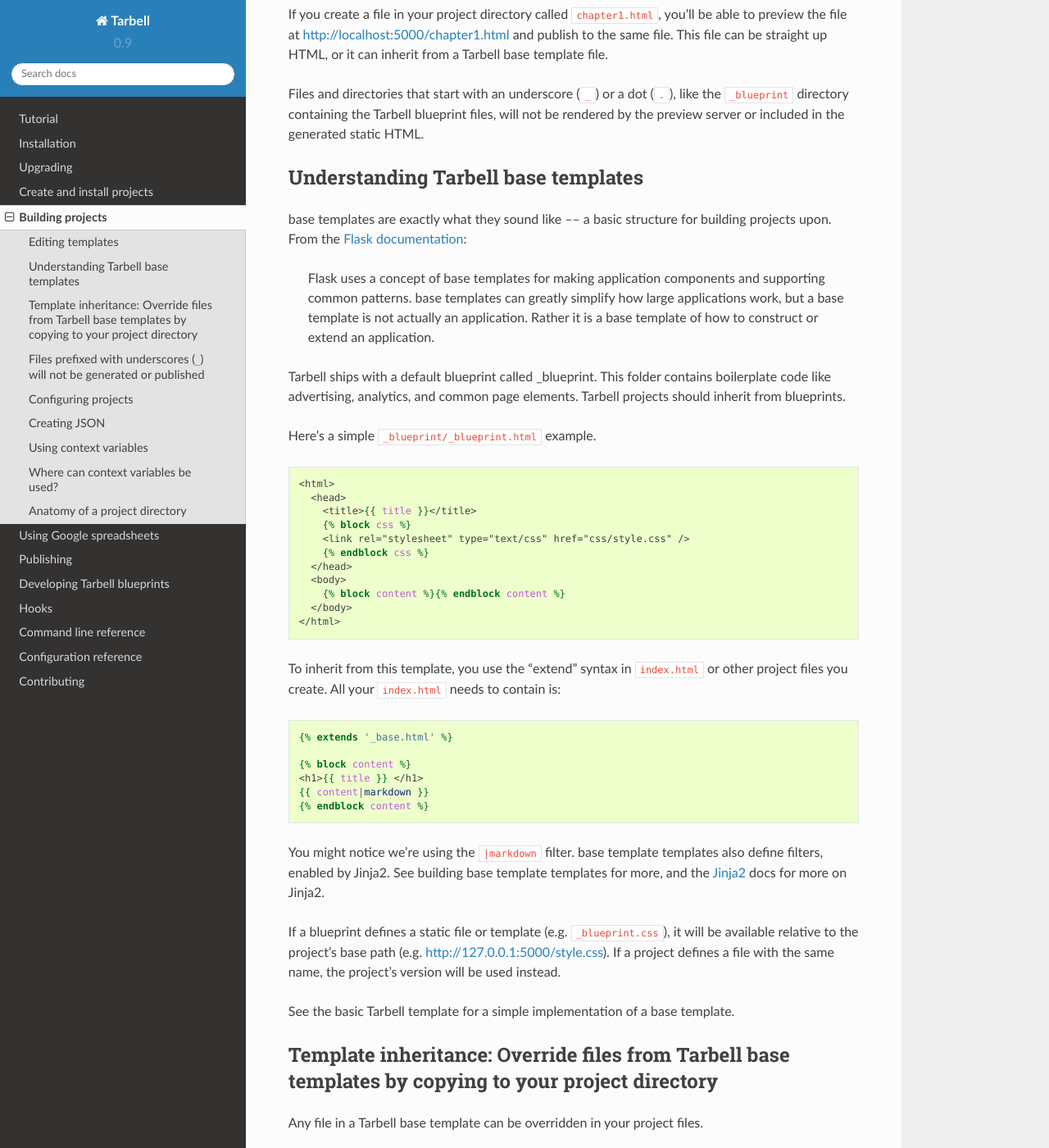
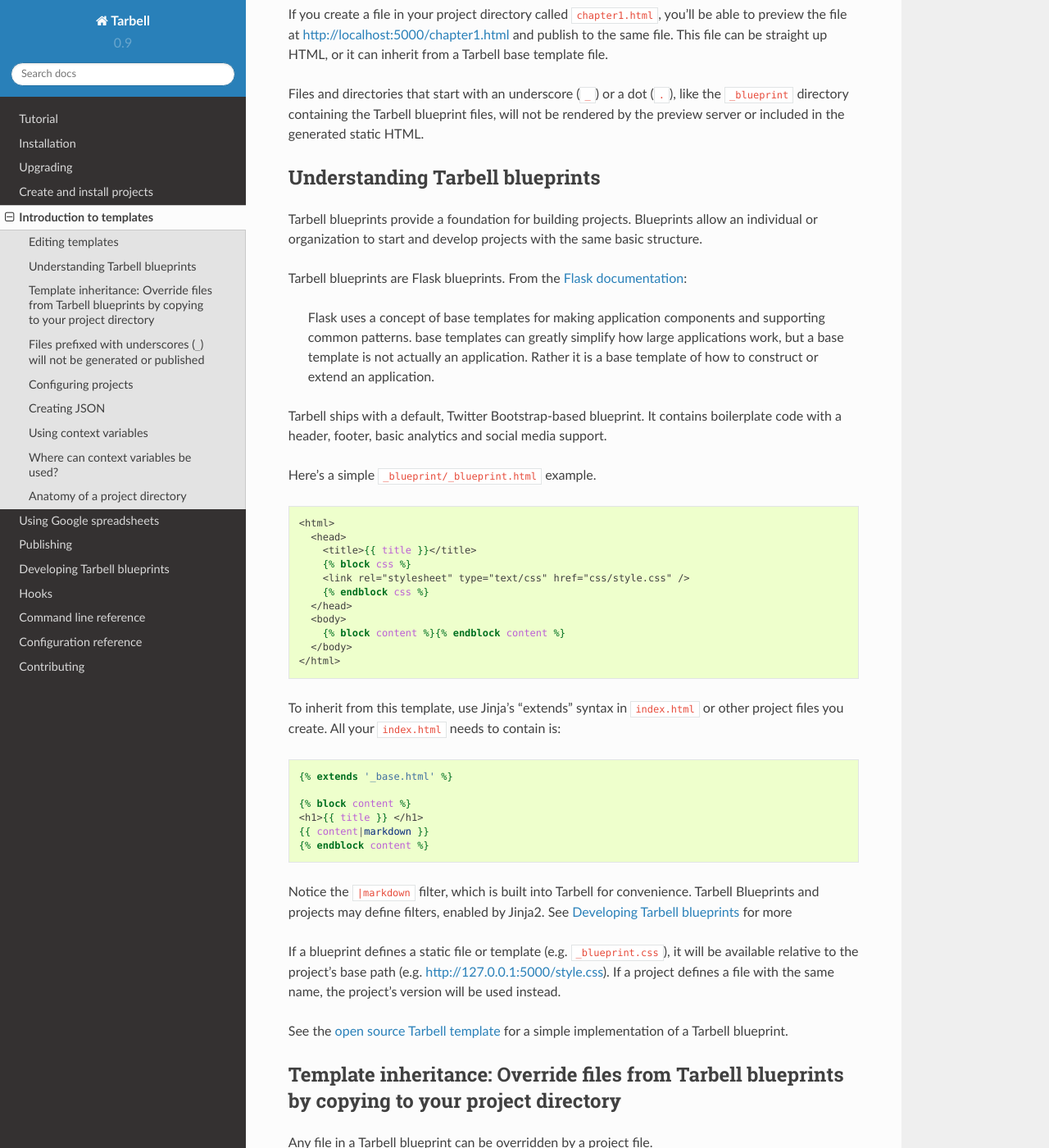
Before and after one commit to tarbell-project/tarbell, a Sphinx documentation site: the page built from tarbell/docs/build.rst, in a window 1280 px wide and 1400 px high, scrolled down 258 px. Shown: the whole window at 82% size. Built offline with Sphinx 7.4.7 and the Read the Docs theme 2.0.0, drawn with Linux system fonts in a browser that asks for light colours; pages that are not in the unit, such as notebooks, are missing from menus; some of the changed text lies outside the part shown.

Commit message:
edit docs

```diff
--- /dev/null
+++ b/tarbell/docs/blueprints.rst
@@ -0,0 +1,5 @@
+=============================
+Developing Tarbell blueprints
+=============================
+
+Under construction.
--- a/tarbell/docs/build.rst
+++ b/tarbell/docs/build.rst
@@ -1,25 +1,28 @@
-=================
-Building projects
-=================
+=========================
+Introduction to templates
+=========================
 
 Editing templates
 -----------------
 
-Tarbell projects consist of simple HTML pages that may use `Jinja2 <http://jinja.pocoo.org/docs/>`_ templating features.
+Tarbell projects consist of text files that may use `Jinja2 <http://jinja.pocoo.org/docs/>`_ templating features and any static assets.
 
 If you create a file in your project directory called ``chapter1.html``, you'll be able to preview the file at http://localhost:5000/chapter1.html and publish to the same file. This file can be straight up HTML, or it can inherit from a Tarbell base template file.
 
 Files and directories that start with an underscore (``_``) or a dot (``.``), like the ``_blueprint`` directory containing the Tarbell blueprint files, will not be rendered by the preview server or included in the generated static HTML.
 
 
-Understanding Tarbell base templates
+Understanding Tarbell blueprints
 --------------------------------
 
-base templates are exactly what they sound like –– a basic structure for building projects upon. From the `Flask documentation <http://flask.pocoo.org/docs/base templates/>`_:
+Tarbell blueprints provide a foundation for building projects. Blueprints allow an individual or organization
+to start and develop projects with the same basic structure.
+
+Tarbell blueprints are Flask blueprints. From the `Flask documentation <http://flask.pocoo.org/docs/base templates/>`_:
 
   Flask uses a concept of base templates for making application components and supporting common patterns. base templates can greatly simplify how large applications work, but a base template is not actually an application. Rather it is a base template of how to construct or extend an application.
 
-Tarbell ships with a default blueprint called _blueprint. This folder contains boilerplate code like advertising, analytics, and common page elements. Tarbell projects should inherit from blueprints.
+Tarbell ships with a default, Twitter Bootstrap-based blueprint. It contains boilerplate code with a header, footer, basic analytics and social media support.
 
 Here's a simple ``_blueprint/_blueprint.html`` example.
 
@@ -37,7 +40,7 @@
     </body>
   </html>
 
-To inherit from this template, you use the "extend" syntax in ``index.html`` or other project files you create. All your ``index.html`` needs to contain is:
+To inherit from this template, use Jinja's "extends" syntax in ``index.html`` or other project files you create. All your ``index.html`` needs to contain is:
 
 .. code-block:: django
 
@@ -48,20 +51,20 @@
   {{ content|markdown }}
   {% endblock content %}
 
-You might notice we're using the ``|markdown`` filter. base template templates also define filters, enabled by Jinja2. See building base template templates for more, and the `Jinja2 <http://jinja.pocoo.org/docs/>`_ docs for more on Jinja2.
+Notice the ``|markdown`` filter, which is built into Tarbell for convenience. Tarbell Blueprints and projects may define filters, enabled by Jinja2. See :doc:`blueprints` for more
 
 If a blueprint defines a static file or template (e.g. ``_blueprint.css``), it will be available relative to the project's base path (e.g. http://127.0.0.1:5000/style.css). If a project defines a file with the same name, the project's version will be used instead.
 
-See the basic Tarbell template for a simple implementation of a base template.
+See the `open source Tarbell template <https://github.com/newsapps/tarbell-template>`_ for a simple implementation of a Tarbell blueprint.
 
-Template inheritance: Override files from Tarbell base templates by copying to your project directory
+Template inheritance: Override files from Tarbell blueprints by copying to your project directory
 -------------------------------------------------------------------------------------------------
 
-Any file in a Tarbell base template can be overridden in your project files.
+Any file in a Tarbell blueprint can be overridden by a project file.
 
 For example, if your blueprint includes a file ``_blueprint/_nav.html``, you can create a file named ``_nav.html`` in your project directory and it will be published instead of the blueprint version.
 
-This works for all files, static or templates.
+This works for static files as well as templates.
 
 Files prefixed with underscores (``_``) will not be generated or published
 --------------------------------------------------------------------------
--- a/tarbell/docs/index.rst
+++ b/tarbell/docs/index.rst
@@ -50,7 +50,7 @@
 =========
 
 .. toctree::
-    base_templates
+    blueprints
     hooks
     reference
     configuring
```
Also changed, not shown: tarbell/docs/base_templates.rst (deleted, +0 -11 lines).
